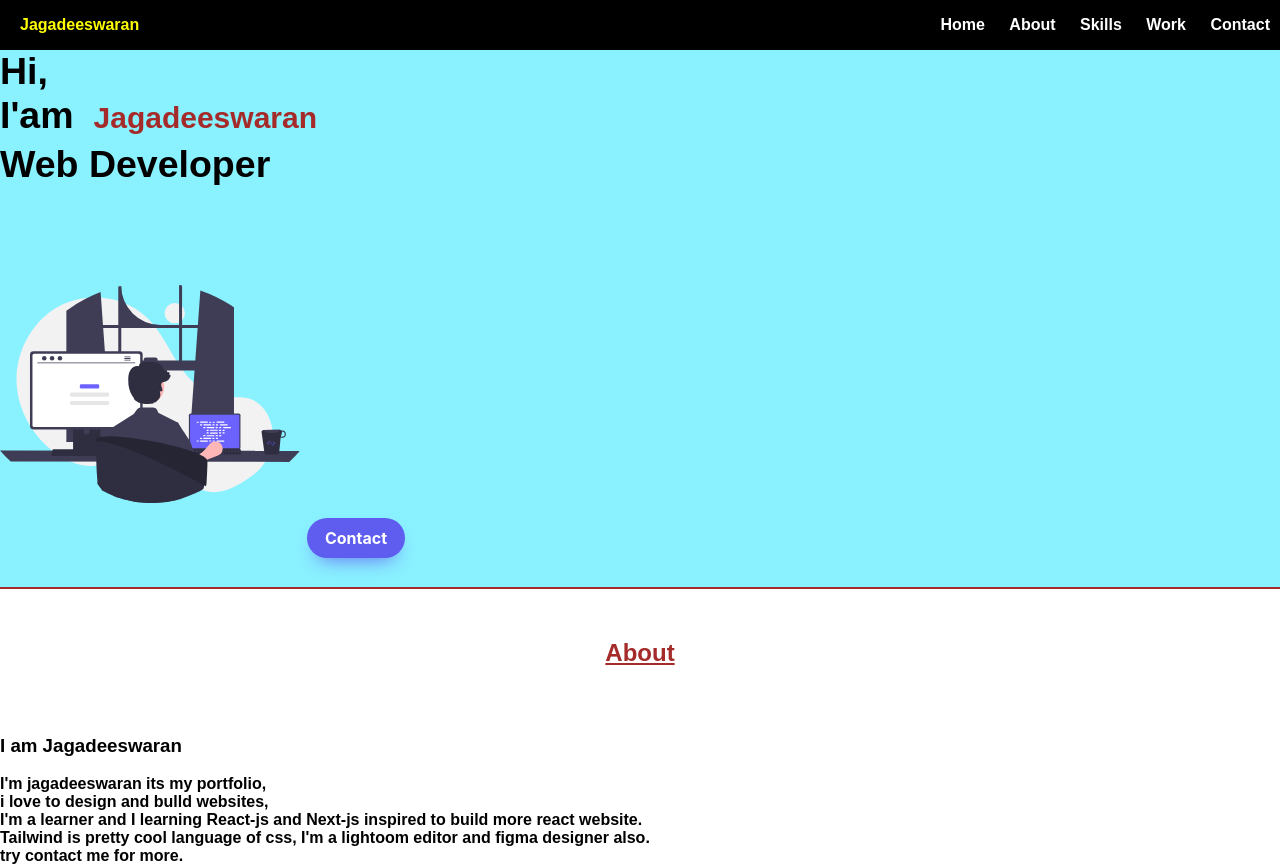
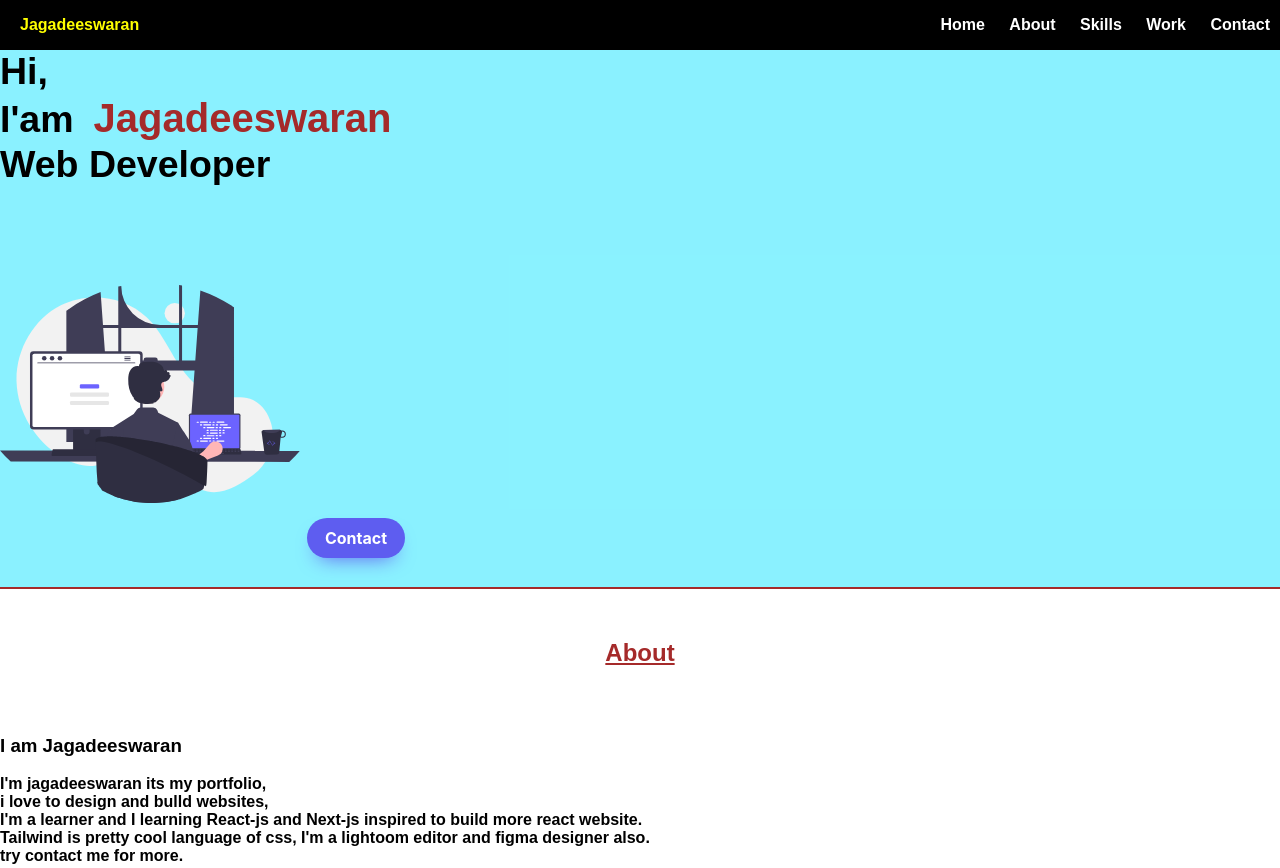
Before and after one commit to JagadeeswaranKB/portfolio-main, a plain HTML site: page index.html in a window 1280 px wide. Shown: the top 868 px of the page. Drawn offline with Linux system fonts and the light colour scheme.

Commit message:
Update styles.css

```diff
--- a/Assets/css/styles.css
+++ b/Assets/css/styles.css
@@ -50,7 +50,7 @@ span{
 
 .Jagadeeswaran{
     color:brown;
-    font-size:30px
+    font-size:40px;
 }
 
 /*BUTTON*/
```
